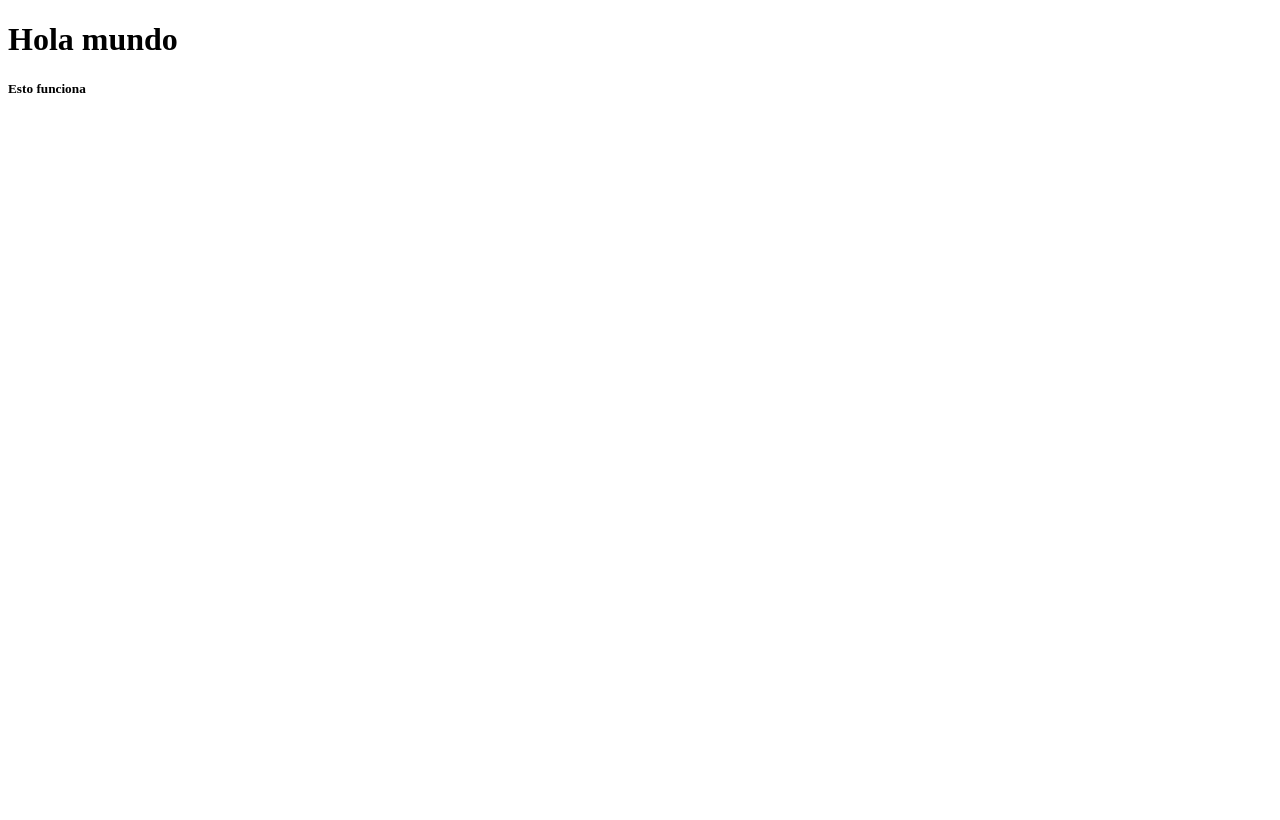
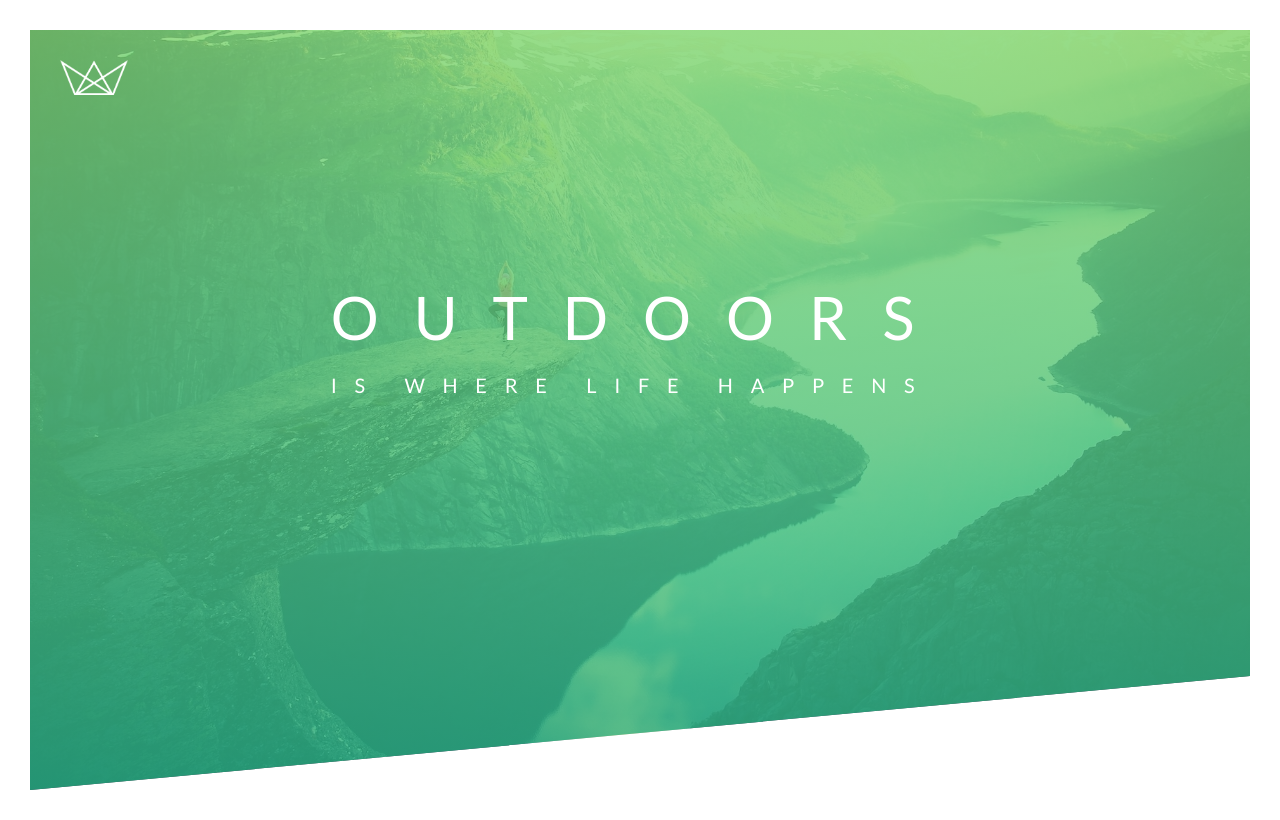
Before and after one commit to xenturi0n/natours, a website: page src/index.html in a window 1280 px wide. Drawn offline with nearby package versions, Linux system fonts and the light colour scheme; files that its build step writes are made by us from their sources.

Commit message:
7.- Building the Header - Part 2

```diff
--- a/docker/docker-compose.yml
+++ b/docker/docker-compose.yml
@@ -9,4 +9,4 @@ services:
     volumes:
       - ../:/usr/src/code
     working_dir: /usr/src/code
-    command: npm run dev
+    command: sh -c "npm run img:cp && npm run dev"
--- a/src/index.html
+++ b/src/index.html
@@ -4,10 +4,24 @@
     <meta charset="UTF-8">
     <meta name="viewport" content="width=device-width, initial-scale=1.0">
     <meta http-equiv="X-UA-Compatible" content="ie=edge">
-    <title>Natours</title>
+
+    <link rel="stylesheet" href="https://fonts.googleapis.com/css?family=Lato:100,300,400,700,900">
+    <link rel="stylesheet" href="css/styles.css">
+
+    <title>Natours | Exciting tours for adventurous people</title>
 </head>
 <body>
-    <h1>Hola mundo</h1>
-    <h5>Esto funciona</h5>
+    <header class="header">
+        <div class="logo-box">
+            <img src="./img/logo-white.png" alt="Natours Logo" class="logo">
+        </div>
+        <div class="header-text-box">
+            <h1 class="heading-primary">
+                <span class="heading-primary-main">Outdoors</span>
+                <span class="heading-primary-sub">is where life happens</span>
+            </h1>
+        </div>
+
+    </header>
 </body>
 </html>
--- /dev/null
+++ b/src/scss/styles.scss
@@ -0,0 +1,70 @@
+// Colors
+
+// Light Green: #7ed56f
+// Medium Green: #55c57a
+// Dark Green: #28b485
+
+*{
+    margin: 0;
+    padding: 0;
+    box-sizing: border-box;
+}
+
+body{
+    font-family: "Lato", sans-serif;
+    font-weight: 400;
+    font-size: 16px;
+    line-height: 1.7;
+    color: #777;
+    padding: 30px;
+}
+
+.header{
+    position: relative;
+    height: 95vh;
+    background-image:   linear-gradient(to bottom, rgba(#7ed56f, 0.8), rgba(#28b485,0.8)),
+                        url('../img/hero.jpg');
+    background-size: cover;
+    background-position: top;
+    clip-path: polygon(0 100%, 100% 85%, 100% 0, 0 0);
+}
+
+.logo-box{
+    position: absolute;
+    top: 30px;
+    left: 30px;
+}
+
+.logo{
+    height: 35px;
+}
+
+.header-text-box{
+    position: absolute;
+    top: 40%;
+    left: 50%;
+    transform: translate(-50%, -50%);
+}
+
+.heading-primary{
+    color: white;
+    text-transform: uppercase;
+}
+
+.heading-primary-main,
+.heading-primary-sub{
+    display: block;
+    text-align: left;
+}
+
+.heading-primary-main{
+    font-size: 60px;
+    font-weight: 400;
+    letter-spacing: 35px;
+}
+
+.heading-primary-sub{
+    font-size: 20px;
+    font-weight: 400;
+    letter-spacing: 17.7px;
+}
```
